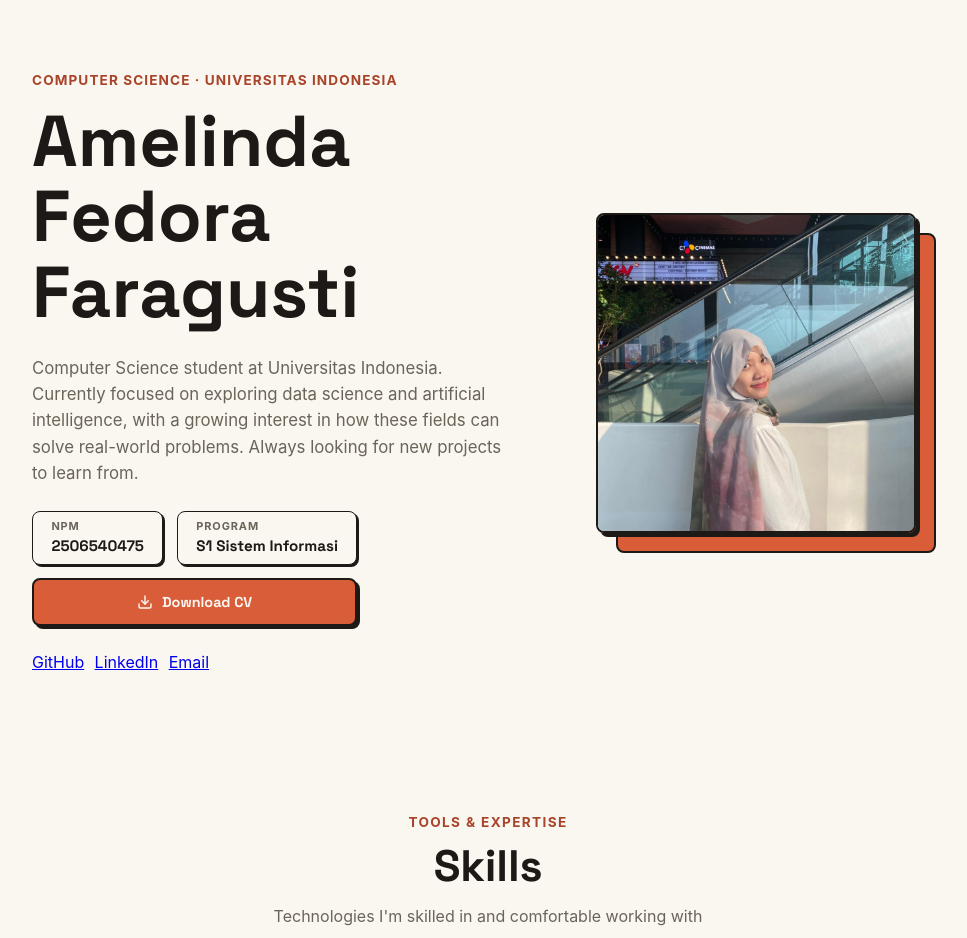
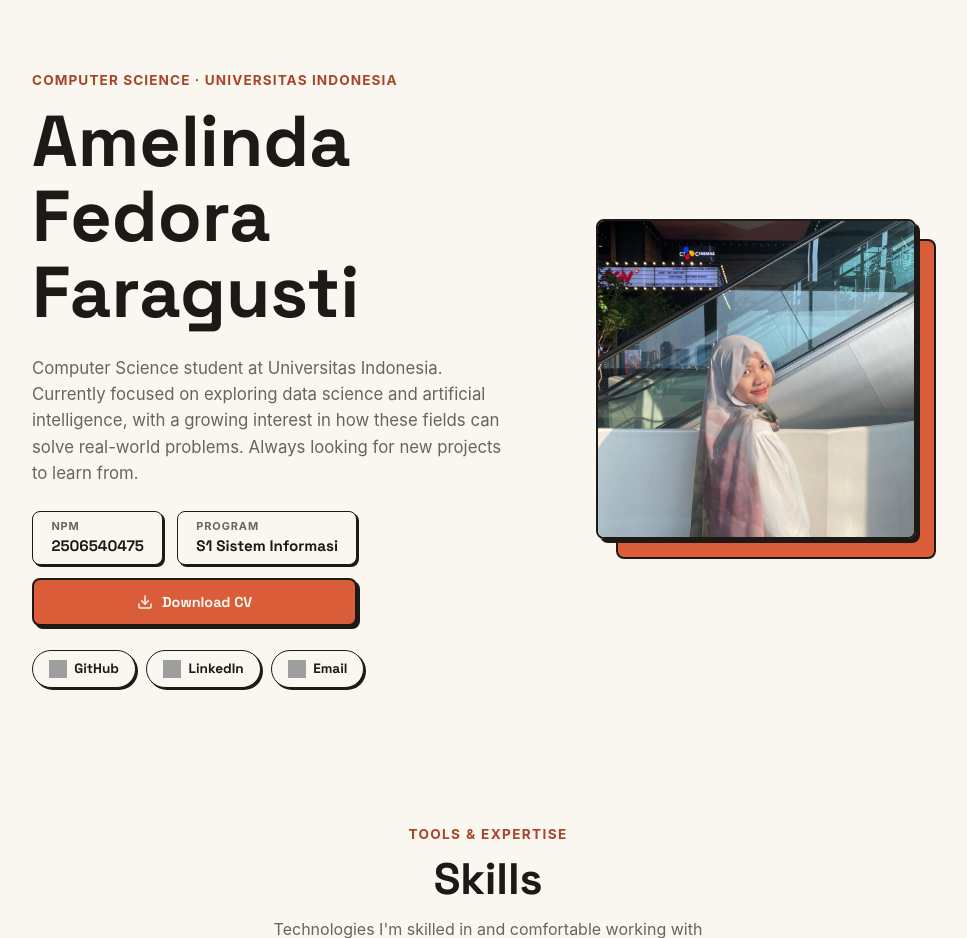
Before and after one commit to melin09-daz/myportofolio, a Django app: page / in a window 1280 px wide. Shown: the part 74-1012 px from the top of the page, without its empty margins (152-1119 px from the left). Run offline with Django 5.2, Linux system fonts and the light colour scheme; grey boxes are pictures that could not be loaded.

Commit message:
Feat: Tombol Social diperbarui

```diff
--- a/templates/index.html
+++ b/templates/index.html
@@ -56,9 +56,18 @@
                         </div>
                     </div>
                     <div class="social-links" id="social-links-group">
-                        <a href="https://github.com/melin09-daz" class="social-link" id="social-github-link">GitHub</a>
-                        <a href="https://www.linkedin.com/in/melindafe/" class="social-link" id="social-linkedin-link">LinkedIn</a>
-                        <a href="mailto:amelindafedora09@gmail.com" class="social-link" id="social-email-link">Email</a>
+                        <a href="https://github.com/melin09-daz" class="social-btn" id="social-github-link" target="_blank" rel="noopener noreferrer">
+                            <img src="/static/img/social/github.png" alt="" class="social-icon social-icon-img" id="social-github-icon" width="18" height="18">
+                            <span>GitHub</span>
+                        </a>
+                        <a href="https://www.linkedin.com/in/melindafe/" class="social-btn" id="social-linkedin-link" target="_blank" rel="noopener noreferrer">
+                            <img src="/static/img/social/linkedin.png" alt="" class="social-icon social-icon-img" id="social-linkedin-icon" width="18" height="18">
+                            <span>LinkedIn</span>
+                        </a>
+                        <a href="mailto:amelindafedora09@gmail.com" class="social-btn" id="social-email-link">
+                            <img src="/static/img/social/mail.png" alt="" class="social-icon social-icon-img" id="social-email-icon" width="18" height="18">
+                            <span>Email</span>
+                        </a>
                     </div>
                 </div>
             </div>
```
Also changed, not shown: static/img/github.png (added), static/img/linkedin.png (added), static/img/mail.png (added).
